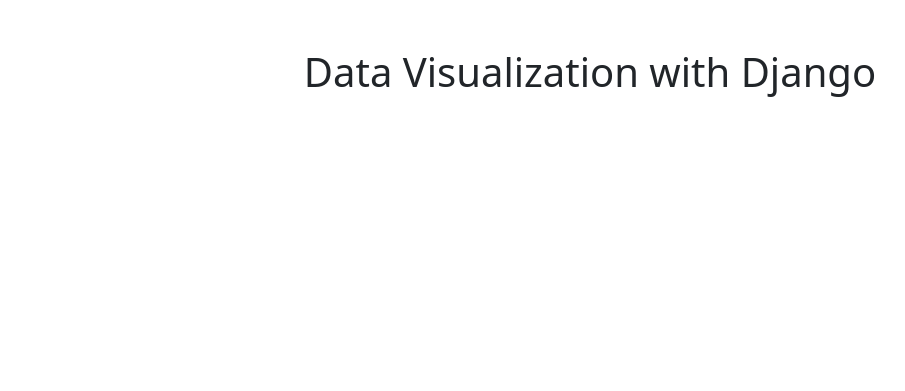
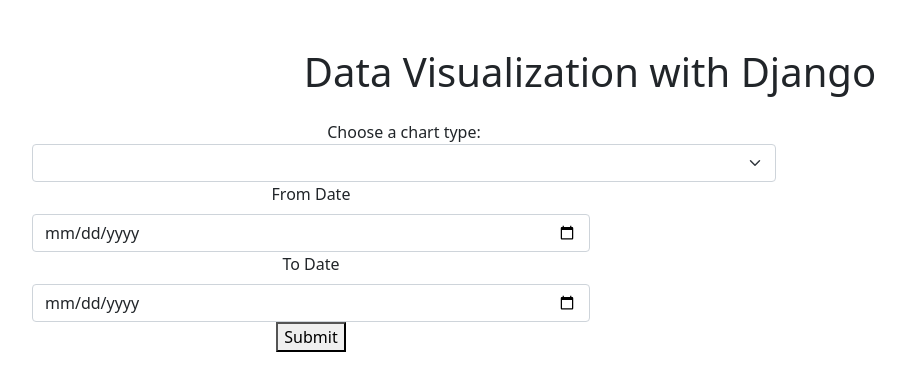
Before and after one commit to kofi-teddy/datascience, a Django app: template templates/products/main.html in a window 1280 px wide. Shown: the part 56-447 px from the top of the page, without its empty margins (50-955 px from the left). Run offline with Django 4.2, Linux system fonts and the light colour scheme; the template is opened without the code that fills it, so the values that code supplies are empty; parts of the project's set-up code (start-up, migrations or seed data) failed here and were passed over.

Commit message:
added forms

```diff
--- a/templates/products/main.html
+++ b/templates/products/main.html
@@ -7,10 +7,32 @@
         <h1>Data Visualization with Django</h1>
         <div class="row justify-content-center">
             <div class="col-lg-8">
-                <p>{{ products | safe }}</p>
-                <p>{{ purchases | safe }}</p>
                 <p>{{ df | safe }}</p>
             </div>
         </div>
+        <div class="row justify-content-center">
+            <form action="" method="post">
+                <div class="col-md-8">
+                    <label>Choose a chart type:</label>
+                    <select class="form-select" aria-label="Default select example">
+                        <option selected></option>
+                        <option value="bar">Bar chart</option>
+                        <option value="line">Two</option>
+                        <option value="plot">Three</option>
+                    </select>
+                </div>
+                <div class="col-md-6">
+                    <label for="date" class="form-label">From Date</label>
+                    <input type="date" class="form-control" id="datefrom" name="datefrom" aria-describedby="dateHelp">
+                </div>
+                <div class="col-md-6">
+                    <label for="date" class="form-label">To Date</label>
+                    <input type="date" class="form-control" id="dateto" name="dateto" aria-describedby="dateHelp">
+                </div>
+                <div class="col-md-6">
+                    <button>Submit</button>
+                </div>
+            </form>
+        </div>
     </div>
 {% endblock %}
```
